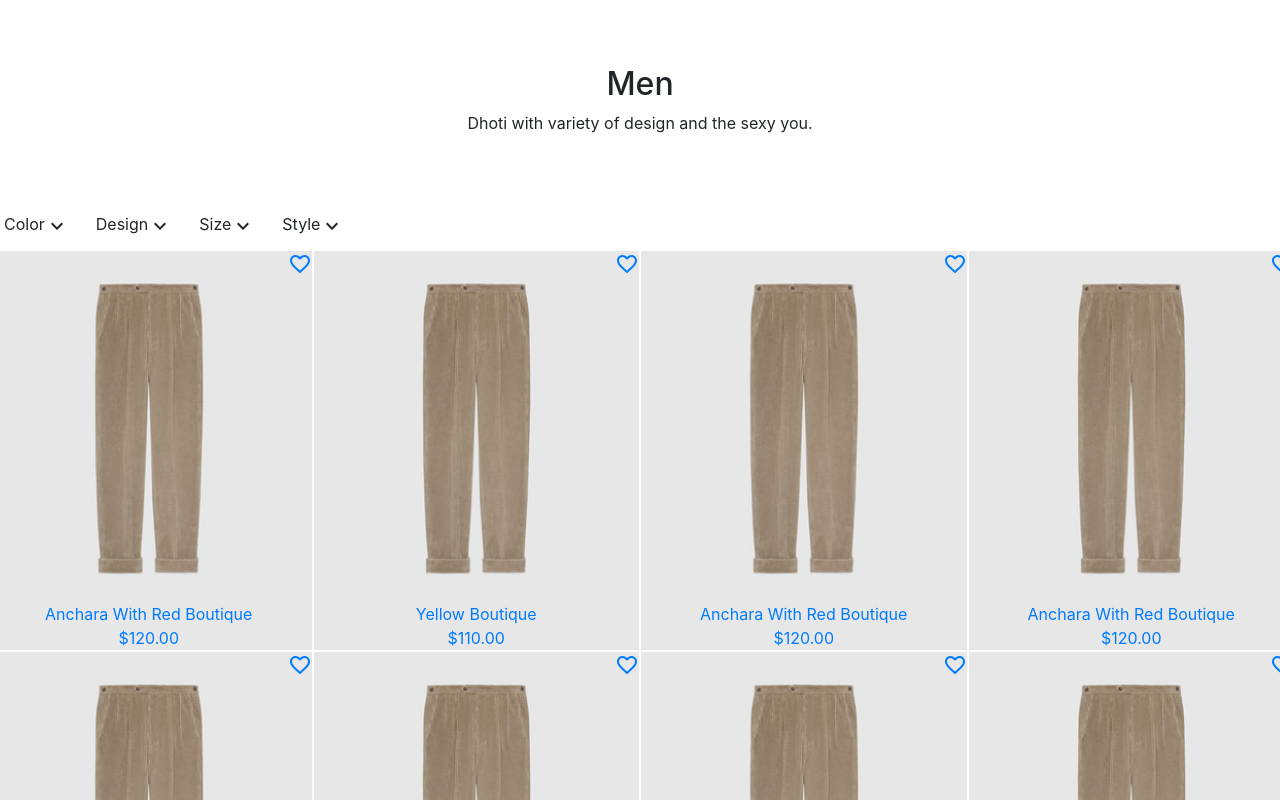
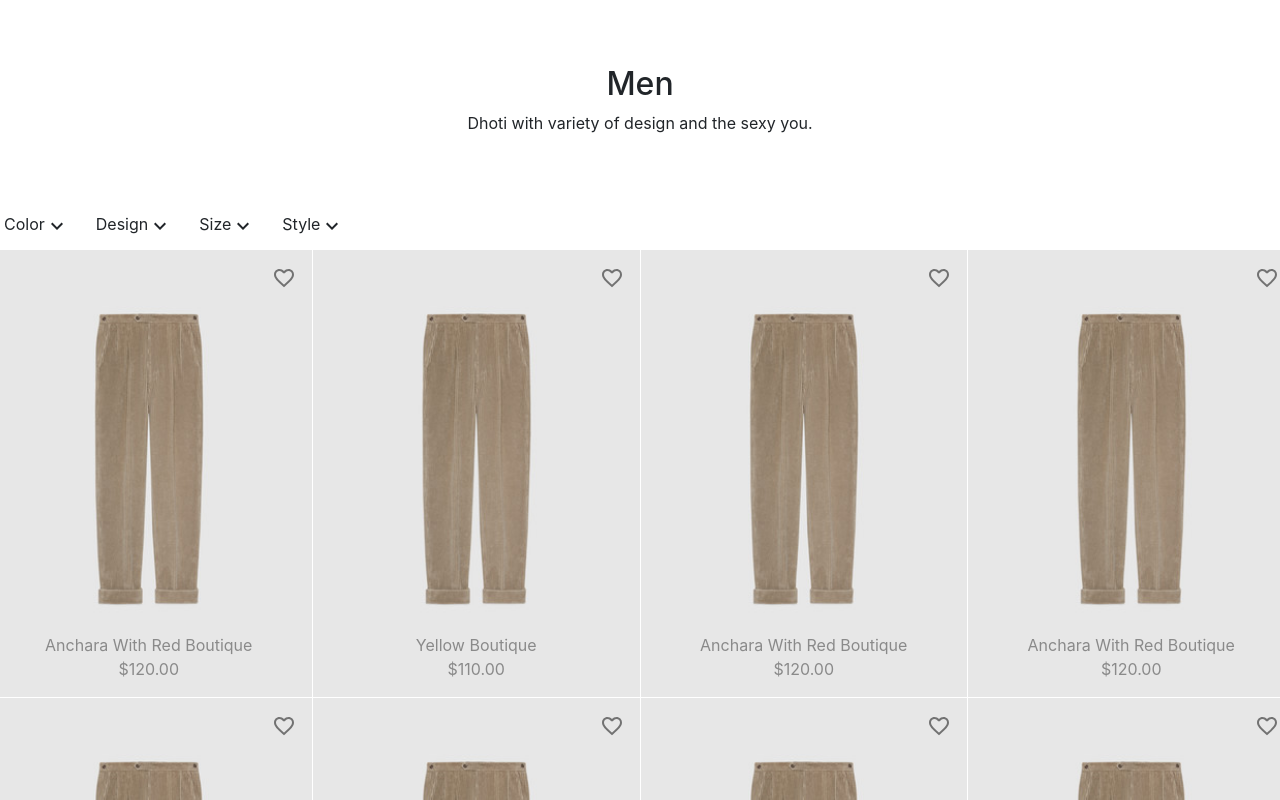
Before and after one commit to amanc1248/tharu-dress-e-com, a React (Create React App) app: page /MenCategory in a window 1280 px wide. Shown: the top 800 px of the page. Built offline with nearby package versions, Linux system fonts and the light colour scheme.

Commit message:
fixed padding bugs

```diff
--- a/src/Components/Cart/Cart.css
+++ b/src/Components/Cart/Cart.css
@@ -1,7 +1,7 @@
 .welcome__user {
   margin: 35px 0;
 }
-.cart__options__list {
+/* .cart__options__list {
   display: flex;
   flex-direction: row;
   margin: 25px 0;
@@ -12,7 +12,7 @@
   margin: 0 15px;
   font-size: 16px;
   font-weight: 400;
-}
+} */
 .bag__title {
   text-align: left;
   margin: 8px;
--- a/src/Components/Cart/Favorites/Favorite.js
+++ b/src/Components/Cart/Favorites/Favorite.js
@@ -4,7 +4,7 @@ import "./Favorite.css";
 function Favorite() {
   return (
     <div className="favorite">
-      <div className="favorite__products__container">
+      <div className="favorite__products__container row container-container-fluid m-0 p-0">
         <Product
           productName="Anchara With Red Boutique"
           productPrice="$120.00"
--- a/src/Components/Product Category/ProductCategory.css
+++ b/src/Components/Product Category/ProductCategory.css
@@ -4,6 +4,7 @@
   align-items: center;
   justify-content: center;
   display: flex;
+  margin-top: 1px;
   /* margin: 0 auto; */
 }
 .view__more__button {
--- a/src/Components/Product/Product.css
+++ b/src/Components/Product/Product.css
@@ -1,9 +1,17 @@
 .product__container {
-  padding: 1px;
+  padding: 0.5px;
 }
 .product {
   background-color: rgb(231, 231, 231);
   width: 100%;
+  padding-bottom: 16px;
+}
+.product__info {
+  color: #00000067;
+}
+.favorite__border__icon {
+  margin: 16px;
+  color: #00000081;
 }
 
 .specific__product__image {
--- a/src/Components/Product/Product.js
+++ b/src/Components/Product/Product.js
@@ -5,10 +5,13 @@ import { Link } from "react-router-dom";
 function Product({ addToFavoriteIcon, productName, productPrice }) {
   return (
     <div className="product__container col-lg-3 col-md-4 col-sm-6 col-6  ">
-      <Link to="/productIndividual">
+      <Link
+        to="/productIndividual"
+        style={{ textDecoration: "none", color: "none" }}
+      >
         <div className="product">
           <div className="add__to__wishlist text-right">
-            <FavoriteBorderIcon></FavoriteBorderIcon>
+            <FavoriteBorderIcon className="favorite__border__icon"></FavoriteBorderIcon>
           </div>
           <img
             className="specific__product__image"
--- a/src/Components/Tailor/TailorStore/Tailor.js
+++ b/src/Components/Tailor/TailorStore/Tailor.js
@@ -8,7 +8,7 @@ function Tailor() {
         <div label="Sales">This is Sales</div>
         <div label="Orders">This is Favourites</div>
         <div label="Products">This is Products</div>
-        <div label="Customers">This is customers</div>{" "}
+        <div label="Customers">This is customers</div>
         <div label="Employees">This is employess</div>
         <div label="Account Details">This is account details</div>
       </TailorTabs>
--- a/src/Components/Tailor/TailorStore/TailorTabs/TailorTabs.css
+++ b/src/Components/Tailor/TailorStore/TailorTabs/TailorTabs.css
@@ -1,30 +1,17 @@
+.tailor-tab-list {
+  border-bottom: 1px solid #ccc;
+  padding-left: 0;
+}
+
 .tailor-tab-list-item {
-  font-weight: 500;
+  display: inline-block;
   list-style: none;
-  margin-bottom: 35px;
-  font-size: 13px;
-  cursor: pointer;
+  margin-bottom: -1px;
+  padding: 0.5rem 0.75rem;
 }
 
 .tailor-tab-list-active {
-  text-decoration: underline;
+  background-color: white;
+  border: solid #ccc;
+  border-width: 1px 1px 0 1px;
 }
-.tailor-tab-list {
-  text-align: left;
-}
-.tailor-tabs {
-  background-color: #e7e7e7;
-  padding: 50px 40px;
-}
-@media screen and (max-width: 767px) {
-  .tailor-tabs {
-    padding: 20px 15px;
-  }
-  .tailor-tab-list {
-    display: flex;
-    justify-content: space-between;
-  }
-  .tailor-tab-list-item {
-    margin-bottom: 20px;
-  }
-}
```
Also changed, not shown: src/Components/Cart/Account Details/AccountDetails.js (line endings or trailing spaces), 1 other file (tests, documents, lock files or other folders).
